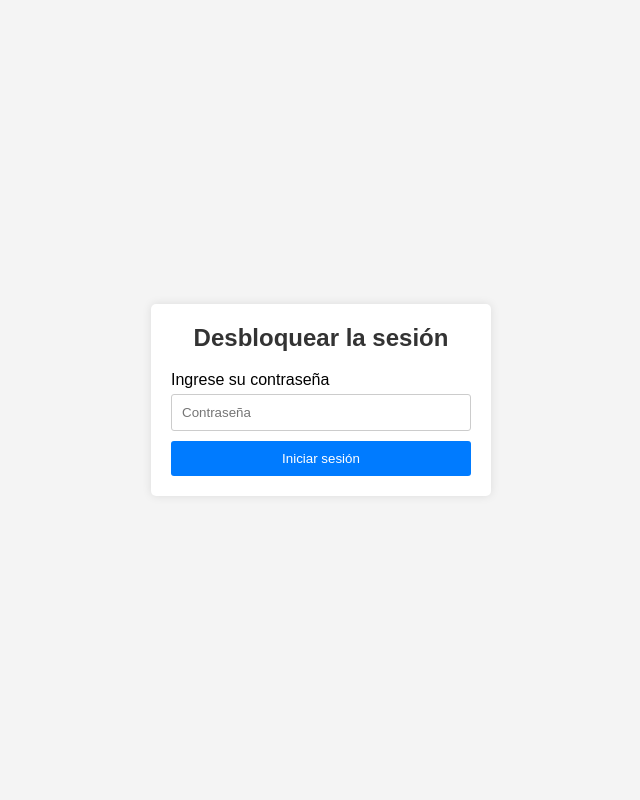
After one commit to sauna05/contactos, a PHP site: page /desbloquear.php in a window 1280 px wide. The commit adds this page. Shown: the whole page, without its empty margins (319-959 px from the left). Run offline with PHP 8.4, Linux system fonts and the light colour scheme.

Commit message:
Se agrego stylos al codigo fuebte del proyecto

```diff
--- /dev/null
+++ b/proyecto/desbloquear.php
@@ -0,0 +1,101 @@
+<?php
+include_once("conexion.php");
+
+
+// Verificar si se ha enviado el formulario
+if ($_SERVER["REQUEST_METHOD"] == "POST") {
+    // Consultar el usuario usando el ID almacenado en la cookie
+    $sql = "SELECT * FROM usuarios WHERE id = :id";
+    $stmt = $conexion->prepare($sql);
+    $stmt->bindParam(':id', $_COOKIE["id"]);
+    $stmt->execute();
+    $usuarioExtraido = $stmt->fetch(PDO::FETCH_ASSOC);
+
+    // Verificar si la contraseña ingresada coincide con la del usuario
+    if($usuarioExtraido && password_verify($_POST["contrasenia"], $usuarioExtraido["contrasenia"])){
+        // Iniciar una nueva sesión y redirigir a la página de formulario
+        session_start();
+        $_SESSION["id_usuario"] = $_COOKIE["id"];
+        header('location: formulario.php');
+        exit();
+    } else {
+        // Contraseña incorrecta
+        $error = "Contraseña incorrecta.";
+    }
+}
+?>
+
+<!DOCTYPE html>
+<html lang="es">
+<head>
+    <meta charset="UTF-8">
+    <meta name="viewport" content="width=device-width, initial-scale=1.0">
+    <title>Desbloquear la sesión</title>
+    <style>
+        body {
+            font-family: Arial, sans-serif;
+            background-color: #f4f4f4;
+            margin: 0;
+            padding: 0;
+            display: flex;
+            justify-content: center;
+            align-items: center;
+            height: 100vh;
+        }
+        .container {
+            width: 300px;
+            background-color: #fff;
+            border-radius: 5px;
+            box-shadow: 0 0 10px rgba(0, 0, 0, 0.1);
+            padding: 20px;
+        }
+        h2 {
+            margin-top: 0;
+            color: #333;
+            text-align: center;
+        }
+        label {
+            display: block;
+            margin-bottom: 5px;
+        }
+        input[type="password"] {
+            width: 100%;
+            padding: 10px;
+            margin-bottom: 10px;
+            border: 1px solid #ccc;
+            border-radius: 3px;
+            box-sizing: border-box;
+        }
+        input[type="submit"] {
+            width: 100%;
+            padding: 10px;
+            background-color: #007bff;
+            color: #fff;
+            border: none;
+            border-radius: 3px;
+            cursor: pointer;
+            transition: background-color 0.3s ease;
+        }
+        input[type="submit"]:hover {
+            background-color: #0056b3;
+        }
+        .error-message {
+            color: #ff0000;
+            font-size: 14px;
+            margin-top: 10px;
+            text-align: center;
+        }
+    </style>
+</head>
+<body>
+    <div class="container">
+        <h2>Desbloquear la sesión</h2>
+        <form method="POST">
+            <label for="contrasenia">Ingrese su contraseña</label>
+            <input type="password" id="contrasenia" name="contrasenia" placeholder="Contraseña" required>
+            <input type="submit" value="Iniciar sesión">
+            <?php if(isset($error)) echo "<p class='error-message'>$error</p>"; ?>
+        </form>
+    </div>
+</body>
+</html>
--- a/proyecto/insertUsua.php
+++ b/proyecto/insertUsua.php
@@ -5,6 +5,8 @@ $nombre = $_POST["nombre"];
 $numero = $_POST["numero"];
 $correo = $_POST["correo"];
 $contrasenia = $_POST["contrasenia"];
+//encriptar la contraseña
+$contrasenia_encriptada = password_hash($contrasenia, PASSWORD_DEFAULT);
 
 $sql = "INSERT INTO usuarios (nombre, numero, correo, contrasenia) VALUES (:nombre, :numero, :correo, :contrasenia)";
 $stm = $conexion->prepare($sql);
@@ -12,7 +14,7 @@ $stm = $conexion->prepare($sql);
 $stm->bindParam(':nombre', $nombre);
 $stm->bindParam(':numero', $numero);
 $stm->bindParam(':correo', $correo);
-$stm->bindParam(':contrasenia', $contrasenia);
+$stm->bindParam(':contrasenia', $contrasenia_encriptada);
 
 
 $stmvalidar="SELECT COUNT(*) as count FROM usuarios WHERE correo = :correo";
```
Also changed, not shown: proyecto/bloquear.php (added, +25 -0 lines), proyecto/crearcontacto.php (+63 -18 lines), proyecto/formulario.php (+70 -10 lines), proyecto/login.php (+42 -26 lines).
